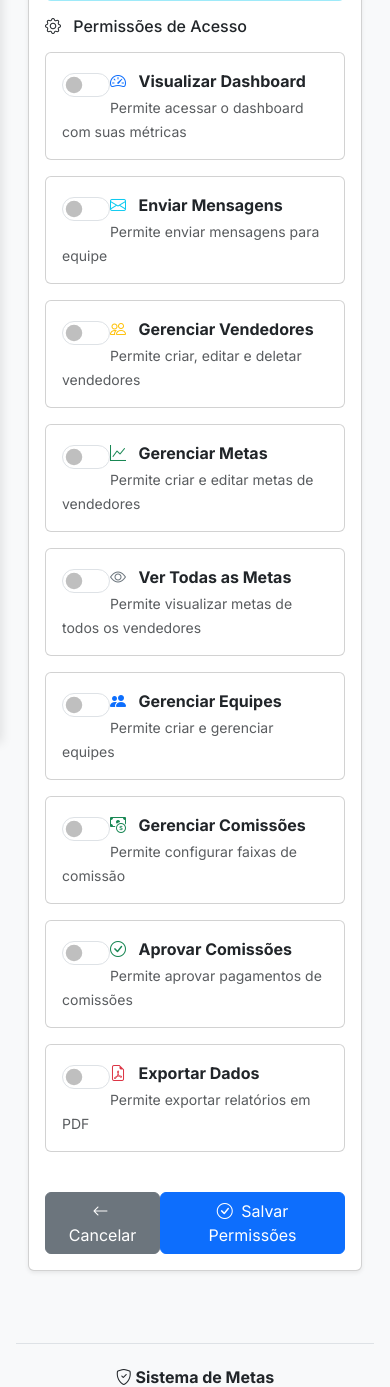
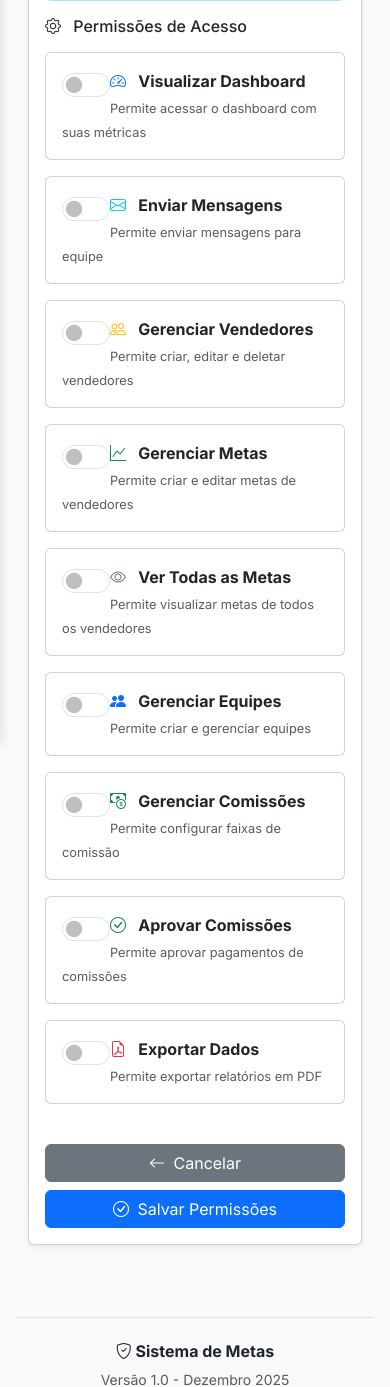
Before and after one commit to cristiano-superacao/vendacerta, a Python web app: template templates/vendedores/permissoes.html in a window 390 px wide. Shown: the part 295-1682 px from the top of the page. Run offline with Jinja, Linux system fonts and the light colour scheme; the template is opened without the code that fills it, so the values that code supplies are empty.

Commit message:
Refina layout responsivo da tela de permissões de vendedor

```diff
--- a/templates/vendedores/permissoes.html
+++ b/templates/vendedores/permissoes.html
@@ -1,6 +1,35 @@
 {% extends "base.html" %}
 
 {% block title %}Permissões - {{ vendedor.nome }}{% endblock %}
+
+{% block extra_css %}
+.card-permissoes-vendedor .card-header {
+    display: flex;
+    align-items: center;
+}
+
+.card-permissoes-vendedor .card-header h5 {
+    font-weight: 600;
+}
+
+.card-permissoes-vendedor .form-check-label {
+    font-weight: 500;
+}
+
+.card-permissoes-vendedor small.text-muted {
+    font-size: 0.8rem;
+}
+
+@media (max-width: 576px) {
+    .card-permissoes-vendedor .card-header h5 {
+        font-size: 1rem;
+    }
+
+    .card-permissoes-vendedor .btn-responsive {
+        width: 100%;
+    }
+}
+{% endblock %}
 
 {% block content %}
 <div class="container-fluid py-4">
@@ -16,7 +45,7 @@
             </nav>
 
             <!-- Card de Permissões -->
-            <div class="card shadow-sm">
+            <div class="card shadow-sm card-permissoes-vendedor">
                 <div class="card-header bg-primary text-white">
                     <div class="d-flex align-items-center">
                         <i class="bi bi-shield-lock fs-4 me-2"></i>
@@ -261,12 +290,12 @@
                         </div>
 
                         <!-- Botões -->
-                        <div class="d-flex justify-content-between align-items-center mt-4">
-                            <a href="{{ url_for('lista_vendedores') }}" class="btn btn-secondary">
+                        <div class="d-flex flex-column flex-sm-row justify-content-between align-items-stretch align-items-sm-center mt-4 gap-2">
+                            <a href="{{ url_for('lista_vendedores') }}" class="btn btn-secondary btn-responsive">
                                 <i class="bi bi-arrow-left me-1"></i>
                                 Cancelar
                             </a>
-                            <button type="submit" class="btn btn-primary">
+                            <button type="submit" class="btn btn-primary btn-responsive">
                                 <i class="bi bi-check-circle me-1"></i>
                                 Salvar Permissões
                             </button>
```
